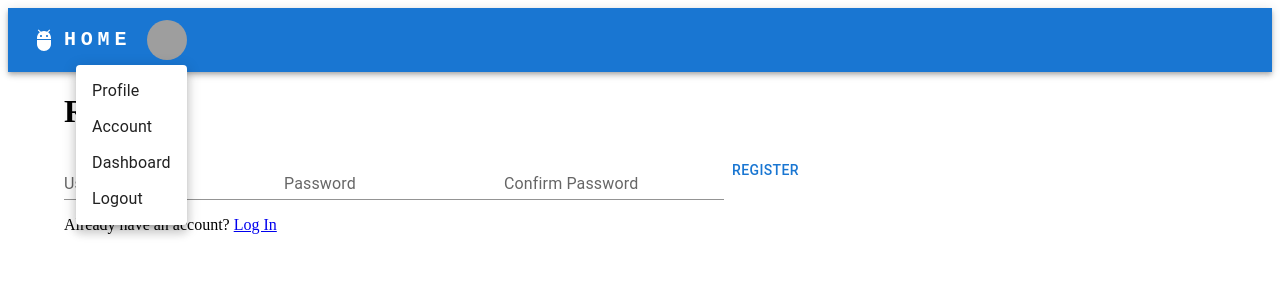
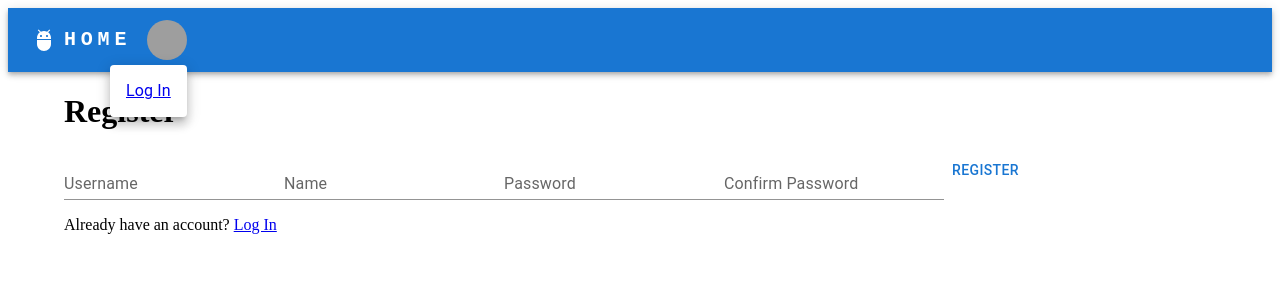
Before and after one commit to ivan151515/blogapp-frontend, a React (Vite) app: page /register in a window 1280 px wide. Both pictures are taken after a click on the button "Open settings". Shown: the top 300 px of the page. Built offline with nearby package versions, Linux system fonts and the light colour scheme; grey boxes are pictures that could not be loaded.

Commit message:
Set up register server communication and started working on the nav

```diff
--- a/src/components/Nav.tsx
+++ b/src/components/Nav.tsx
@@ -12,12 +12,14 @@ import Tooltip from '@mui/material/Tooltip';
 import MenuItem from '@mui/material/MenuItem';
 import AdbIcon from '@mui/icons-material/Adb';
 import { Link } from 'react-router-dom';
+import { useUserValue } from '../context/UserContextHooks';
 
-const settings = ['Profile', 'Account', 'Dashboard', 'Logout'];
+const settings = ['Profile', 'Logout'];
 
 function Nav() {
   const [anchorElNav, setAnchorElNav] = React.useState<null | HTMLElement>(null);
   const [anchorElUser, setAnchorElUser] = React.useState<null | HTMLElement>(null);
+  const user = useUserValue();
 
   const handleOpenNavMenu = (event: React.MouseEvent<HTMLElement>) => {
     setAnchorElNav(event.currentTarget);
@@ -131,11 +133,15 @@ function Nav() {
               open={Boolean(anchorElUser)}
               onClose={handleCloseUserMenu}
             >
-              {settings.map((setting) => (
+
+              {user.isAuthenticated ? settings.map((setting) => (
                 <MenuItem key={setting} onClick={handleCloseUserMenu}>
                   <Typography textAlign="center">{setting}</Typography>
                 </MenuItem>
-              ))}
+              )): <MenuItem key={"Log In"}>
+                    <Typography textAlign={"center"} component={Link} to="/login">Log In</Typography>
+                </MenuItem>}
+
             </Menu>
           </Box>
         </Toolbar>
--- a/src/pages/Login.tsx
+++ b/src/pages/Login.tsx
@@ -21,6 +21,8 @@ const LogIn = () => {
         onSuccess(data) {
             if (data) {
                 dispatch({type: "LOG_IN", payload: data})
+                username.reset()
+                password.reset()
                 navigate("/");
             }
 
@@ -35,9 +37,7 @@ const LogIn = () => {
 
         e.preventDefault()
         mutation.mutate()
-        username.reset()
-        password.reset()
-        console.log("SUBMIT")
+
     }
     if (user.isAuthenticated) {
         return <Navigate to={"/"} replace={true}/>
--- a/src/pages/Register.tsx
+++ b/src/pages/Register.tsx
@@ -1,42 +1,65 @@
 import { Button, TextField } from "@mui/material";
 import { useTextField } from "../hooks/useTextField";
-import { Link, Navigate } from "react-router-dom";
+import { Link, Navigate, useNavigate } from "react-router-dom";
 import { useMutation } from "react-query";
 import { register } from "../services/auth";
 import { useUserValue } from "../context/UserContextHooks";
+import { useState } from "react";
 
 const Register = () => {
     const username = useTextField();
+    const name = useTextField();
     const password = useTextField();
+    const navigate = useNavigate();
     const confirmPassword = useTextField();
     const user = useUserValue();
+    const [error, setError] = useState("")
     const mutation = useMutation({
-        mutationFn: () => register({username: username.value, password: password.value}),
-        onError(error, variables, context) {
-            console.log(error, variables, context)
+        mutationFn: () => register({username: username.value, password: password.value, name: name.value}),
+        onError(error) {
+            setError("Something went wrong")
+            console.log(error)
         },
-        onSuccess(data, variables, context) {
-            console.log(data, variables, context)
+        onSuccess(data) {
+            if (data) {
+                navigate("/login")
+                username.reset()
+                password.reset()
+                name.reset()
+                confirmPassword.reset()
+                password.reset()
+            }
         },
     })
     const handleSubmit = (e : React.FormEvent<HTMLFormElement>)=> {
         e.preventDefault()
+        if (password.value !== confirmPassword.value) {
+            setError("Passwords must be equal");
+            setTimeout(() => {
+                setError("");
+            }, 1500)
+            return
+        } else if (username.value.length < 4 || name.value.length < 4 || password.value.length < 8) {
+            setError("Password must be minimum 8 characters long, name and username minimum 4 characters long")
+        }
+         else  {
+            mutation.mutate()
+
         //TODO: CHECK IF CONFIRM PASSWORD AND PASSWORD ARE EQUAL
-        mutation.mutate()
-        username.reset()
-        password.reset()
-        confirmPassword.reset()
-        console.log("SUBMIT")
+
     }
+}
     if (user.isAuthenticated) {
         return <Navigate to={"/"} replace={true}/>
     }
     return ( <div>
         <h1>Register</h1>
+        {error && <p>{error}</p>}
         <form onSubmit={handleSubmit}>
             <TextField onChange={username.onChange} value={username.value} id="standard-basic" label="Username" variant="standard" />
-            <TextField onChange={password.onChange} value={password.value} id="standard-basic" label="Password" variant="standard" />
-            <TextField onChange={confirmPassword.onChange} value={confirmPassword.value} id="standard-basic" label="Confirm Password" variant="standard" />
+            <TextField onChange={name.onChange} value={name.value} id="standard-basic" label="Name" variant="standard" />
+            <TextField onChange={password.onChange} type="password" value={password.value} id="standard-basic" label="Password" variant="standard"/>
+            <TextField onChange={confirmPassword.onChange} type="password" value={confirmPassword.value} id="standard-basic" label="Confirm Password" variant="standard" />
             <Button type="submit">Register</Button>
         </form>
         <p>Already have an account? <Link to={"/login"}>Log In</Link></p>
--- a/src/services/auth.ts
+++ b/src/services/auth.ts
@@ -1,7 +1,9 @@
 import axios from "axios";
+import { User } from "../types/user";
 interface AuthData  {
     username: string,
     password: string
+    name? : string
 }
 
 interface LoginResponse {
@@ -11,9 +13,10 @@ interface LoginResponse {
 }
 
 export const register = async(data : AuthData) => {
+    console.log(data)
     try {
-        const response = await axios.post("/users", data);
-
+        const response = await axios.post<User>("/users", data);
+        console.log(response.data)
         return response.data
     } catch (error) {
         console.error(error)
```
